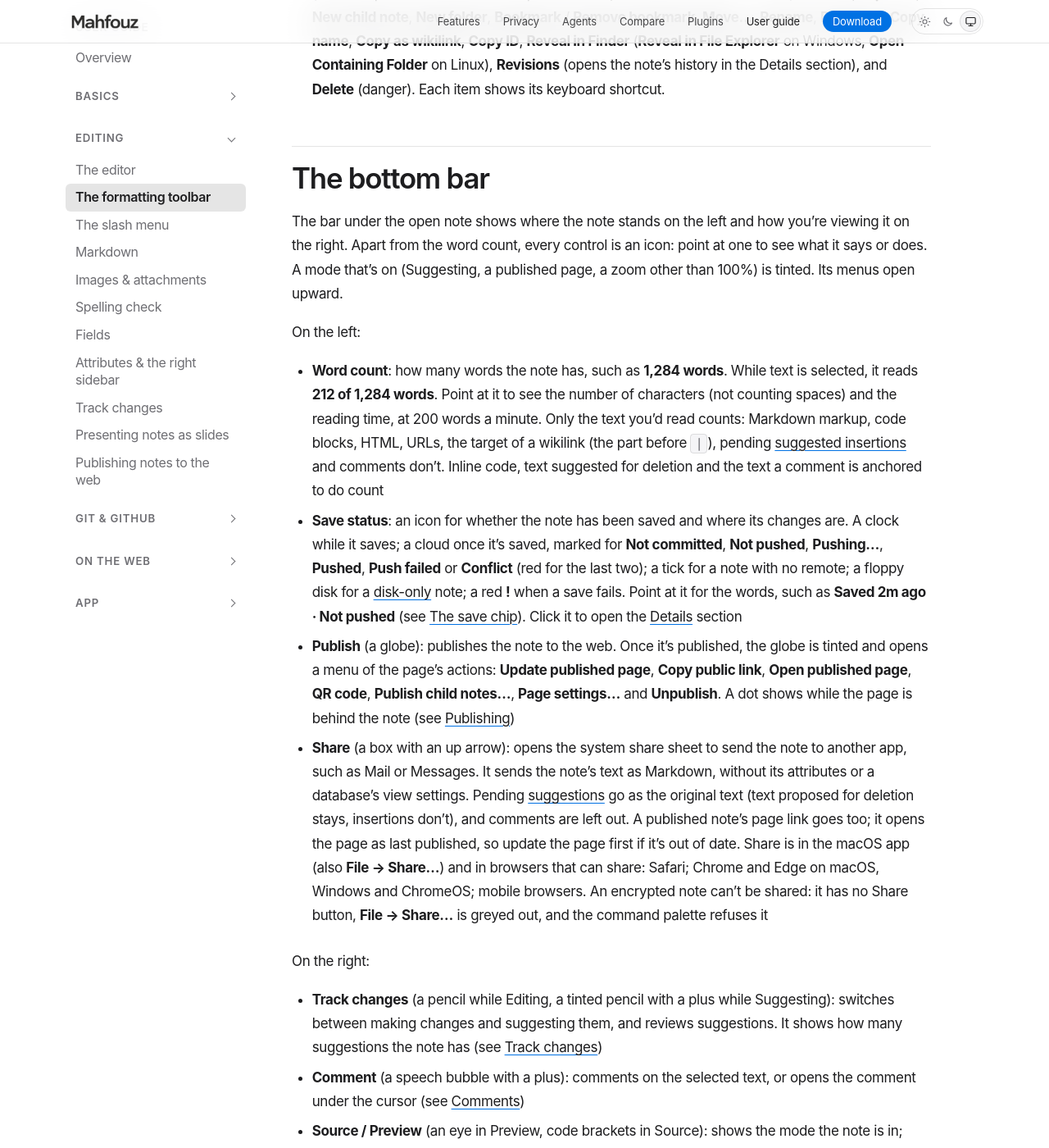
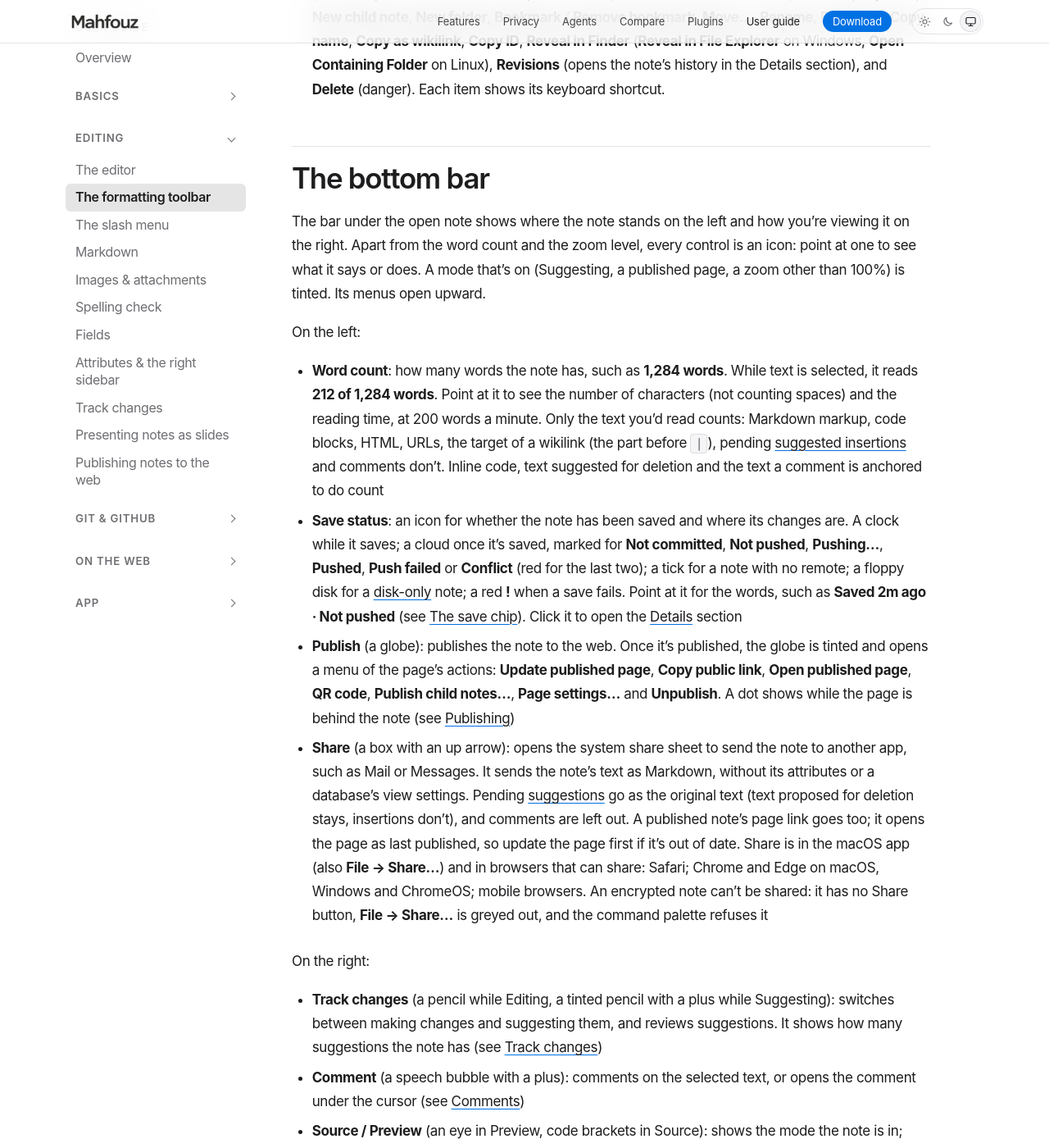
Before and after one commit to mahfouz-app/docs, a Jekyll site: the page built from guide/toolbar.md, in a window 1280 px wide and 1400 px high, scrolled down 1278 px. Shown: the whole window at 82% size. Built offline with Jekyll 4.4.1, drawn with Linux system fonts in a browser that asks for light colours; some of the changed text lies outside the part shown.

Commit message:
docs: the bottom bar shows the zoom level
Co-Authored-By: Claude Opus 5.5 <noreply@anthropic.com>

```diff
--- a/guide/toolbar.md
+++ b/guide/toolbar.md
@@ -58,8 +58,8 @@ Right-aligned at the end of the toolbar:
 ## The bottom bar
 
 The bar under the open note shows where the note stands on the left and
-how you're viewing it on the right. Apart from the word count, every
-control is an icon: point at one to see what it says or does. A mode
+how you're viewing it on the right. Apart from the word count and the zoom
+level, every control is an icon: point at one to see what it says or does. A mode
 that's on (Suggesting, a published page, a zoom other than 100%) is
 tinted. Its menus open upward.
 
@@ -110,8 +110,8 @@ On the right:
 - **Source / Preview** (an eye in Preview, code brackets in Source): shows
   the mode the note is in; click it to switch (see
   [The editor](/guide/editor/))
-- **Zoom** (a magnifier; point at it for the level, such as **Zoom
-  100%**): point at it, click it or tab to it, and it opens into a slider in the bar. Drag the slider or
+- **Zoom** (the percentage, such as **100%**, tinted when it isn't 100%):
+  point at it, click it or tab to it, and it opens into a slider in the bar. Drag the slider or
   use the arrow keys to step through the levels from 50% to 200%, or use
   **−** and **+**. Double-click the percentage to go back to 100%.
   <kbd>Escape</kbd>, moving the pointer away or clicking elsewhere closes it
```
